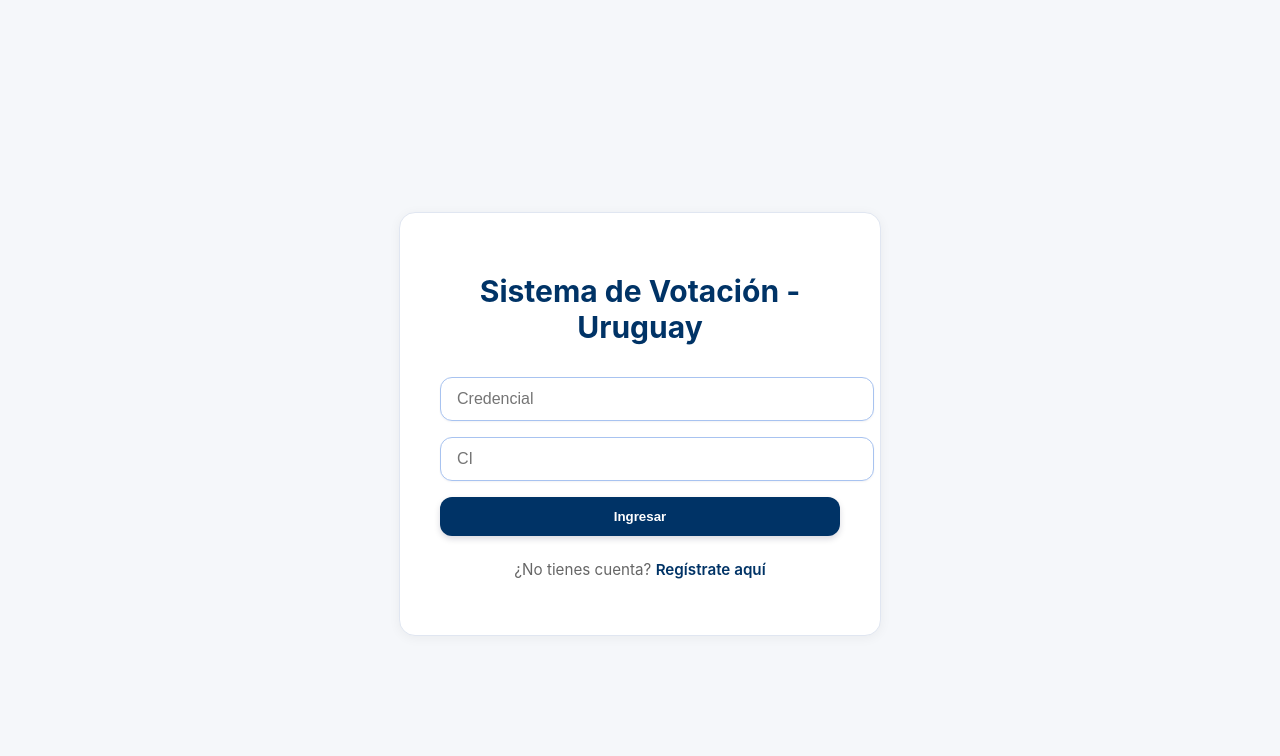
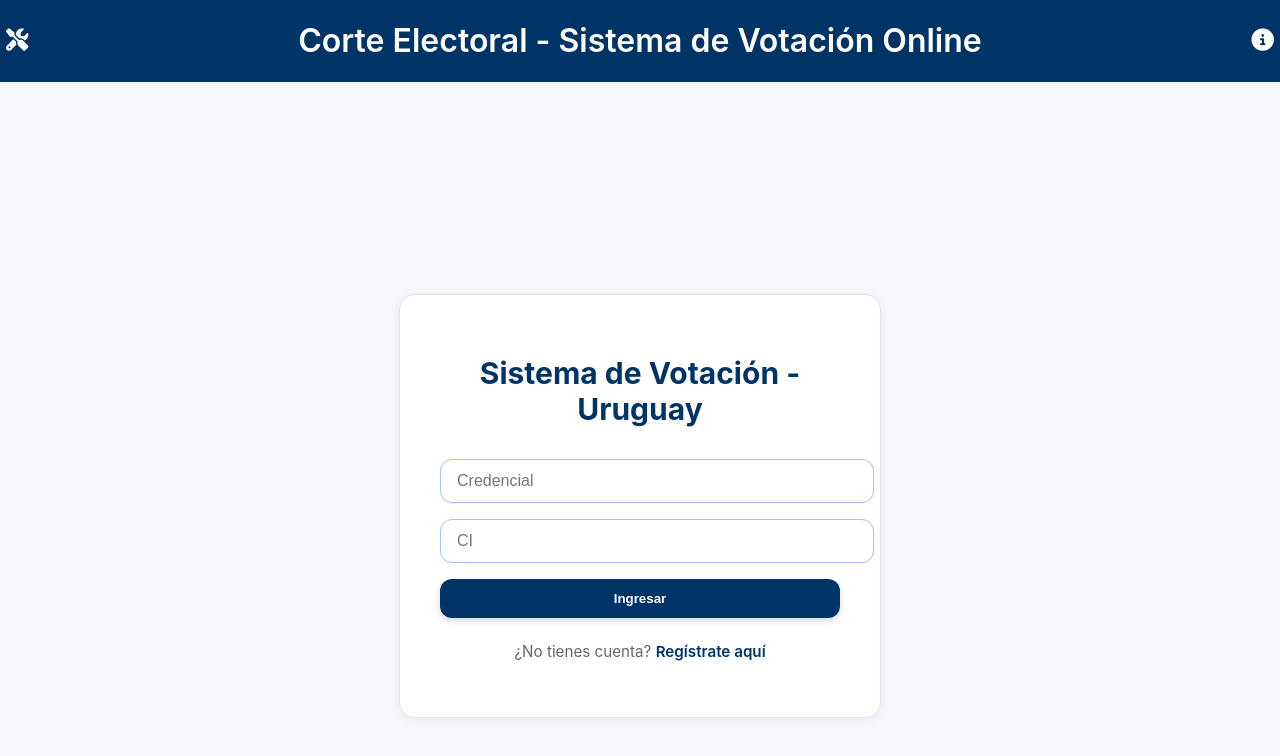
Before and after one commit to DiazFede/obligatorio-bd2, a React (Vite) app in the folder votacion-react/: page /login in a window 1280 px wide. Shown: the top 756 px of the page. Built offline with nearby package versions, Linux system fonts and the light colour scheme.

Commit message:
Se implementa el uso de circuitos en la votación

```diff
--- a/votacion-react/index.html
+++ b/votacion-react/index.html
@@ -1,12 +1,16 @@
 <!doctype html>
 <html lang="en">
+
 <head>
   <meta charset="UTF-8" />
   <meta name="viewport" content="width=device-width, initial-scale=1.0" />
   <title>Sistema electoral 2025</title>
 </head>
+
 <body>
+  <link rel="stylesheet" href="https://cdnjs.cloudflare.com/ajax/libs/font-awesome/6.5.2/css/all.min.css" />
   <div id="root"></div>
   <script type="module" src="/src/main.jsx"></script>
 </body>
+
 </html>
--- a/votacion-react/src/components/dashboard.jsx
+++ b/votacion-react/src/components/dashboard.jsx
@@ -8,6 +8,7 @@ export default function Dashboard() {
   const [modalVisible, setModalVisible] = useState(false);
   const [seleccionada, setSeleccionada] = useState(null);
   const [listas, setListas] = useState([]);
+  const [numeroCircuito, setNumeroCircuito] = useState(null);
 
   useEffect(() => {
     const numeroCredencial = localStorage.getItem("numero_credencial");
@@ -16,9 +17,15 @@ export default function Dashboard() {
       return;
     }
 
+    // Obtener elecciones disponibles y el circuito
     axios
       .get(`http://localhost:5000/eleccion/${numeroCredencial}`)
-      .then((res) => setElecciones(res.data))
+      .then((res) => {
+        setElecciones(res.data);
+        if (res.data.length > 0) {
+          setNumeroCircuito(res.data[0].numero_circuito);
+        }
+      })
       .catch((err) => console.error("Error al cargar elecciones", err));
   }, []);
 
@@ -78,7 +85,7 @@ export default function Dashboard() {
       })
       .catch((err) => {
         if (err.response?.status === 403) {
-          alert("Ya has votado en esta elección.");
+          alert(err.response.data.error);
         } else {
           alert("Error al emitir el voto.");
         }
@@ -89,14 +96,22 @@ export default function Dashboard() {
   return (
     <div className="dashboard-container">
       <h1 className="dashboard-title">Elecciones disponibles</h1>
+      {numeroCircuito && (
+        <p className="dashboard-fecha">
+          Su circuito es el circuito número: {numeroCircuito}
+        </p>
+      )}
       <div className="dashboard-list">
         {elecciones.map((e) => (
-          <div key={e.id} className="dashboard-item">
+          <div key={e.id_eleccion} className="dashboard-item">
             <div className="dashboard-info">
               <p className="dashboard-tipo">{e.tipo}</p>
               <p className="dashboard-fecha">{e.fecha}</p>
             </div>
-            <button className="dashboard-ver" onClick={() => handleParticipar(e)}>
+            <button
+              className="dashboard-ver"
+              onClick={() => handleParticipar(e)}
+            >
               Participar
             </button>
           </div>
--- /dev/null
+++ b/votacion-react/src/components/headers/login.jsx
@@ -0,0 +1,30 @@
+import { useNavigate } from "react-router-dom";
+import "../../styles/headers/login.css";
+
+export default function LoginHeader() {
+  const navigate = useNavigate();
+
+  return (
+    <header className="login-header">
+      <button
+        className="header-button"
+        onClick={() => navigate("/admin")}
+        aria-label="Administración"
+      >
+        <i className="fa-solid fa-screwdriver-wrench"></i>
+      </button>
+
+      <h1 className="header-title">
+        Corte Electoral - Sistema de Votación Online
+      </h1>
+
+      <button
+        className="header-button"
+        onClick={() => navigate("/ayuda")}
+        aria-label="Ayuda"
+      >
+        <i className="fa-solid fa-circle-info"></i>
+      </button>
+    </header>
+  );
+}
--- a/votacion-react/src/components/login.jsx
+++ b/votacion-react/src/components/login.jsx
@@ -2,6 +2,7 @@ import { useState } from "react";
 import axios from "axios";
 import { saveToken } from "../utils/auth";
 import { useNavigate, Link } from "react-router-dom";
+import LoginHeader from "../components/headers/login";
 import "../styles/login.css";
 
 export default function Login() {
@@ -27,6 +28,8 @@ async function handleSubmit(e) {
 }
 
   return (
+    <>
+      <LoginHeader />
       <div className="login-container">
         <div className="login-box">
           <h1 className="login-title">
@@ -60,5 +63,6 @@ async function handleSubmit(e) {
           </p>
         </div>
       </div>
+    </>
   );
 }
--- /dev/null
+++ b/votacion-react/src/styles/headers/login.css
@@ -0,0 +1,29 @@
+.login-header {
+  display: flex;
+  justify-content: space-between;
+  align-items: center;
+  background-color: #003366;
+  color: white;
+  width: 100%;
+  box-shadow: 0 2px 4px rgba(0, 0, 0, 0.1);
+  font-family: 'Inter', sans-serif;
+}
+
+.header-title {
+  font-size: 2rem;
+  font-weight: 600;
+  text-align: center;
+}
+
+.header-button {
+  background: none;
+  border: none;
+  color: white;
+  font-size: 1.4rem;
+  cursor: pointer;
+  transition: color 0.2s ease;
+}
+
+.header-button:hover {
+  color: #a3c4f3;
+}
```
Also changed, not shown: 2 other files (tests, documents, lock files or other folders). Lines whose indentation alone changed are shown as unchanged.
